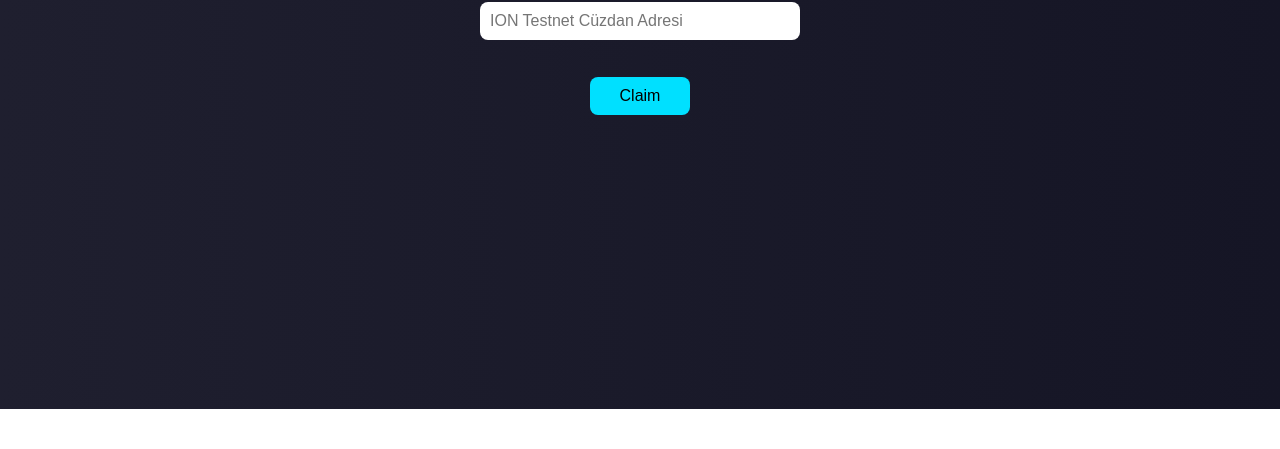
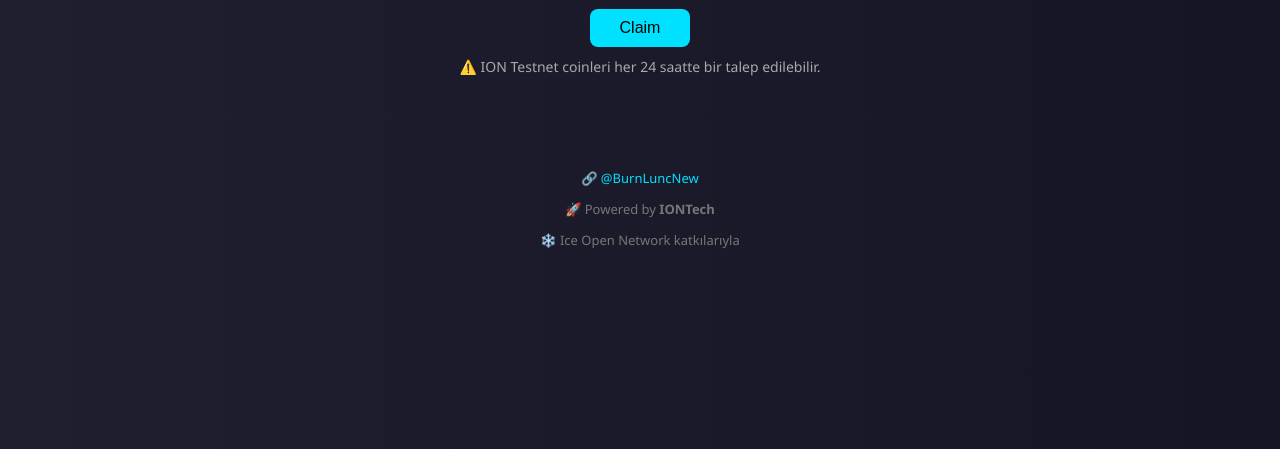
Before and after one commit to mdurmus1987/ion-faucet-proxy, a website: page index.html in a window 1280 px wide. Shown: the part 391-840 px from the top of the page. Before the commit the page ends 800 px from the top, so only its background shows below. Drawn offline with Linux system fonts and the light colour scheme.

Commit message:
Update index.html
Genel güncelleme

```diff
--- a/index.html
+++ b/index.html
@@ -1,16 +1,9 @@
 <!DOCTYPE html>
 <html lang="tr">
 <head>
-  <style>
-  .logo {
-    margin-bottom: 20px;
-    width: 80px;
-    height: auto;
-  }
-  </style>
-  <img src="https://ice.io/wp-content/uploads/2024/04/ion-favicon.png" alt="ION Logo" class="logo" />
   <meta charset="UTF-8" />
   <title>ION Testnet Faucet</title>
+  <meta name="viewport" content="width=device-width, initial-scale=1.0" />
   <style>
     body {
       background: linear-gradient(to right, #1f1f2f, #151525);
@@ -22,6 +15,14 @@
       justify-content: center;
       min-height: 100vh;
       margin: 0;
+      text-align: center;
+      padding: 20px;
+    }
+
+    .logo {
+      margin-bottom: 20px;
+      width: 80px;
+      height: auto;
     }
 
     h1 {
@@ -32,7 +33,8 @@
 
     input {
       padding: 10px;
-      width: 300px;
+      width: 90%;
+      max-width: 300px;
       border-radius: 8px;
       border: none;
       outline: none;
@@ -53,6 +55,12 @@
 
     button:hover {
       background: #00b7cc;
+    }
+
+    .info {
+      margin-top: 10px;
+      font-size: 14px;
+      color: #aaa;
     }
 
     #result {
@@ -76,14 +84,37 @@
     .loading {
       color: #ccc;
     }
+
+    footer {
+      margin-top: 40px;
+      font-size: 13px;
+      color: #777;
+    }
+
+    footer a {
+      color: #00e0ff;
+      text-decoration: none;
+    }
+
+    footer a:hover {
+      text-decoration: underline;
+    }
   </style>
 </head>
 <body>
+  <img src="https://ice.io/wp-content/uploads/2024/04/ion-favicon.png" alt="ION Logo" class="logo" />
   <h1>ION Testnet Faucet</h1>
   <input type="text" id="wallet" placeholder="ION Testnet Cüzdan Adresi" />
   <br />
   <button onclick="claim()">Claim</button>
+  <div class="info">⚠️ ION Testnet coinleri her 24 saatte bir talep edilebilir.</div>
   <div id="result"></div>
+
+  <footer>
+    <p>🔗 <a href="https://x.com/BurnLuncNew" target="_blank">@BurnLuncNew</a></p>
+    <p>🚀 Powered by <strong>IONTech</strong></p>
+    <p>❄️ Ice Open Network katkılarıyla</p>
+  </footer>
 
   <script>
     async function claim() {
```
